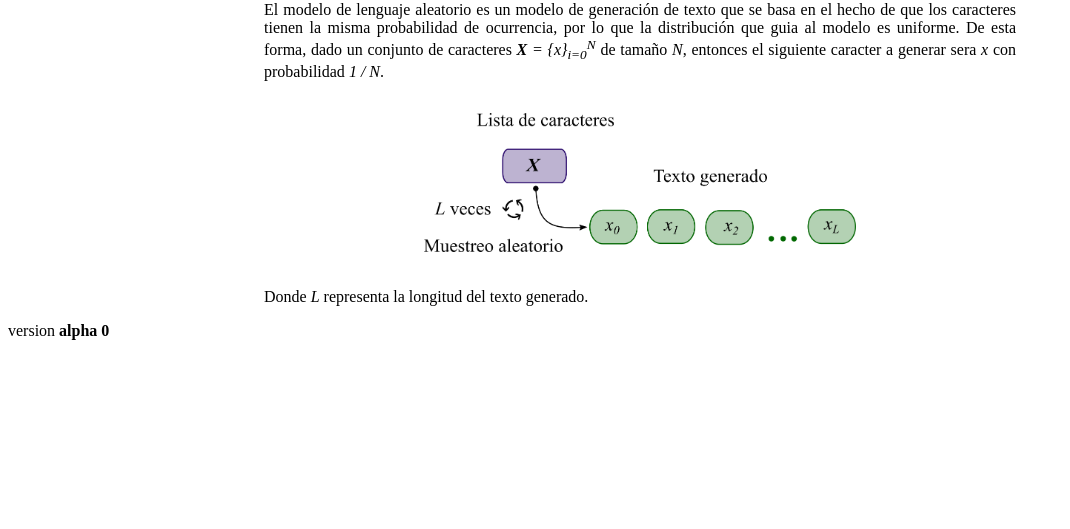
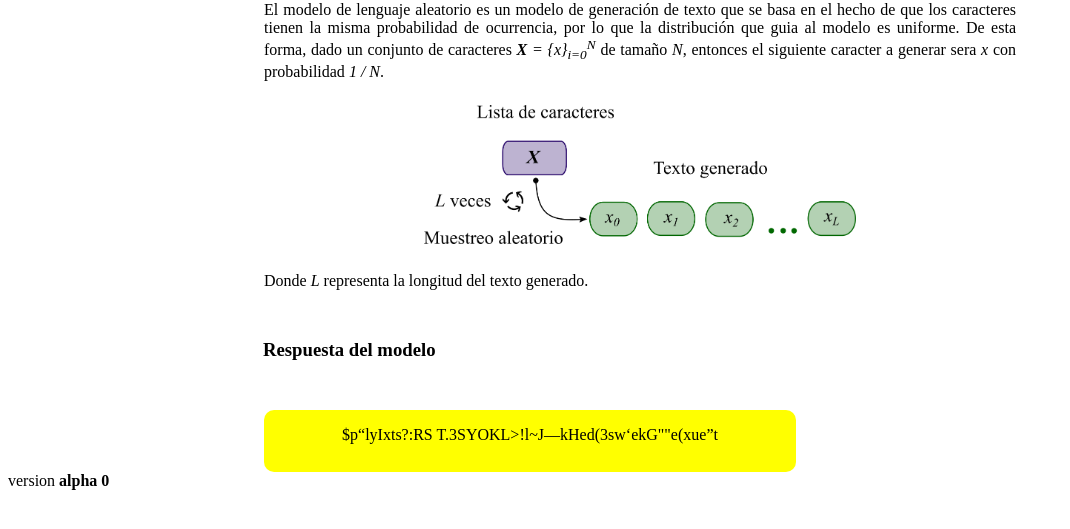
Before and after one commit to kevinalejandrohernandez/myweb, a plain HTML site: page index.html in a window 1280 px wide. Shown: the part 79-608 px from the top of the page, without its empty margins (0-1070 px from the left). Drawn offline with Linux system fonts and the light colour scheme.

Commit message:
Add files via upload

```diff
--- a/index.html
+++ b/index.html
@@ -5,6 +5,7 @@
 	<head>
 
 		<link rel= 'stylesheet' href=style.css>
+        <script src="script.js"></script>
 
 	</head>
 
@@ -25,6 +26,10 @@
 
 	</p>
 
+	<h3> Respuesta del modelo </h3>
+
+	<div id="ModelOutput"></div>
+
 	<footer> version <b>alpha 0</b> </footer>
 
 </hmtl>
--- /dev/null
+++ b/script.js
@@ -0,0 +1,41 @@
+document.addEventListener('DOMContentLoaded', function() {
+
+    // Cargar el libro (supongo que tienes un archivo 'romeo_and_juliet.txt')
+    //const fs = require('fs');
+    //const data = fs.readFileSync('romeo_and_juliet.txt', 'utf-8');
+
+    // Crear una lista de caracteres únicos
+    const chars = ['G', '\ufeff', 'i', '#', 's', 'n', 'O', 'T', 'Z', 'x', '.', '”', 'Y', '‘', ';', 'W', '~',
+                    'P', 'h', '/', 'K', 'J', ':', '9', 'I', '<', 'z', 'N', 'u', '"', '[', 'm', ')', '“', 'C',
+                    ' ', 'a', '%', 'L', 'f', 'M', 'q', 'E', ',', '>', 'B', '5', 'R', '(', 'd', 'p', 'b', '’',
+                    'j', 'Q', 'r', 'y', 'v', 'g', '—', 't', 'H', 'e', '=', '-', "'", 'V', 'o', 'S', '$', '0',
+                    'X', 'F', '_', 'D', 'l', '!', '?', '™', 'k', 'A', '7', 'w', 'U', '•', '3', 'c', '*', '6',
+                    '\n', '2', ']', '4', '8', '@', '1'];
+
+    // Longitud máxima del texto
+    const textLength = 50;
+
+    // Modelo aleatorio
+    function randomModel(chars, textLength) {
+        let generateText = '';
+
+        for (let i = 0; i < textLength; i++) {
+            // Muestra aleatoria
+            const charIndex = Math.floor(Math.random() * (chars.length - 1));
+            const generateChar = chars[charIndex];
+
+            // Concatenar caracteres
+            generateText += generateChar;
+        }
+
+        return generateText;
+    }
+
+    // Imprimir el texto generado
+    const generatedText = randomModel(chars, textLength);
+    console.log(generatedText);
+
+    // Escribe en la pagina web
+    document.getElementById('ModelOutput').innerHTML = generatedText;
+
+});
--- a/style.css
+++ b/style.css
@@ -3,9 +3,14 @@ h1 {
 	font-family: 'Times New Roman';
 }
 
+h3 {
+	font-family: 'Times New Roman';
+	padding: 30px 255px;
+}
+
 p{
 	text-align: justify;
-	margin: 16px 256px;
+	margin: 8px 256px;
 	font-family: 'Times New Roman';
 }
 
@@ -13,3 +18,12 @@ div{
 	text-align: center;
 	padding: 16px;
 }
+
+#ModelOutput{
+	font-family: 'Times New Roman';
+	background-color: yellow;
+	border-radius: 10px;
+	margin: 0px 256px;
+	width: 500px;
+	height: 30px;
+}
```
